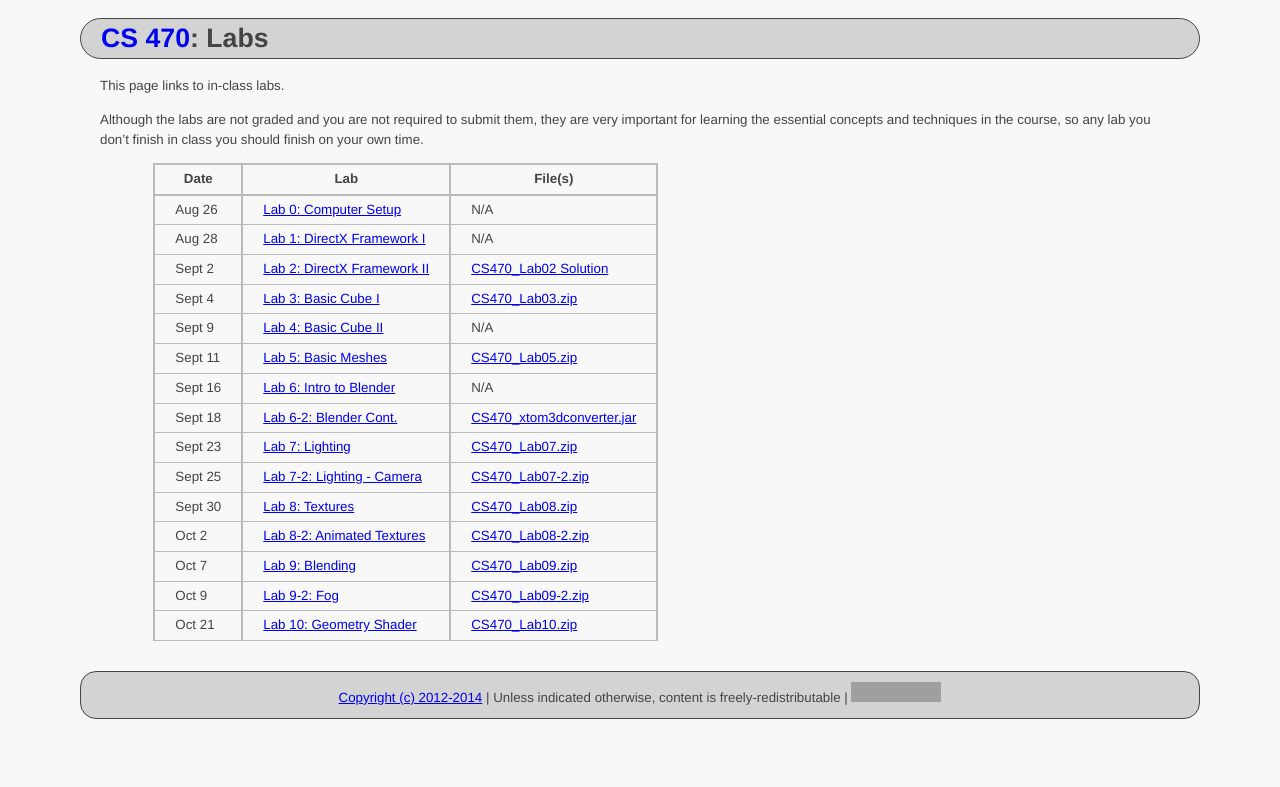
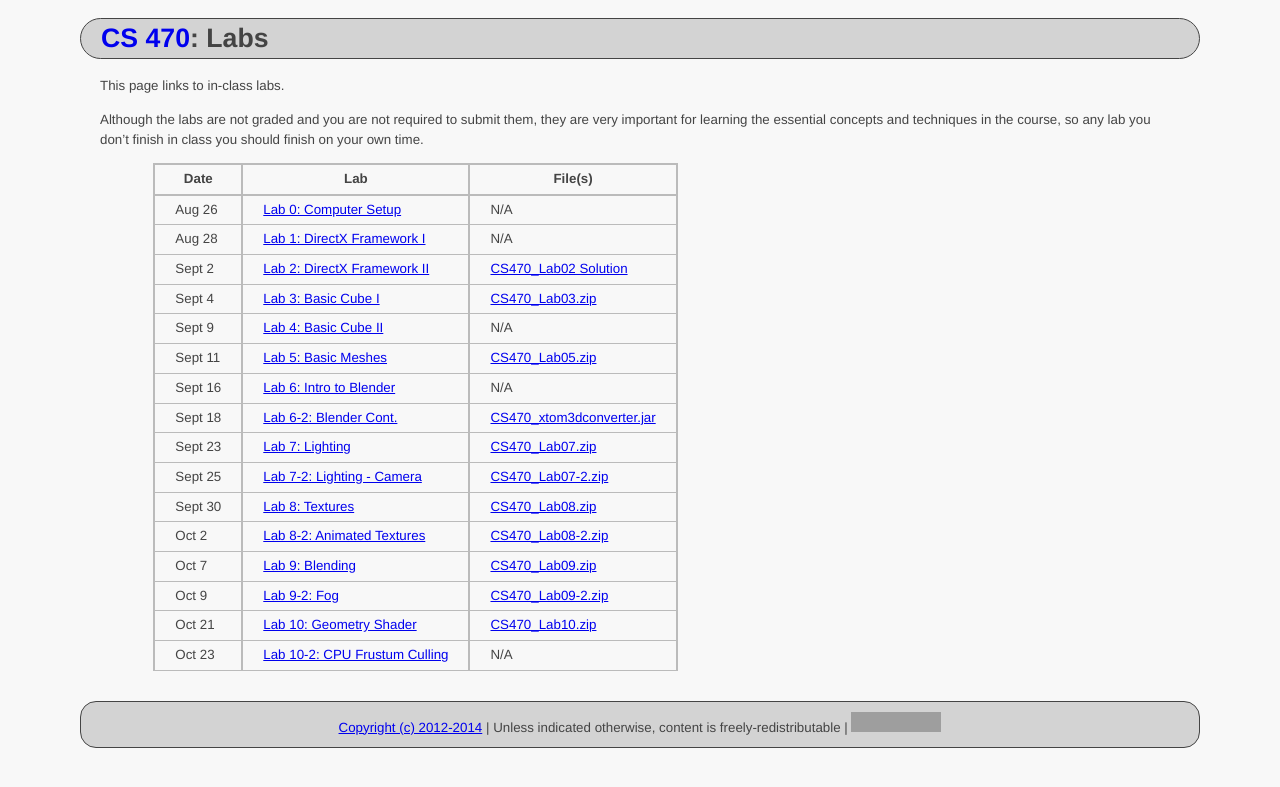
Before and after one commit to ycpcs/cs470-fall2014, a Jekyll site: the page built from labs/index.md, in a window 1280 px wide. Shown: the top 787 px of the page. Built offline with Jekyll 4.4.1, drawn with Linux system fonts in a browser that asks for light colours; Markdown is read by kramdown in place of the engine named in the settings; grey boxes are pictures that could not be loaded.

Commit message:
add link for lab 10-2
add link for lab 10-2 on frustum culling

```diff
--- a/labs/index.md
+++ b/labs/index.md
@@ -24,3 +24,4 @@ Although the labs are not graded and you are not required to submit them, they a
 > Oct 7 | [Lab 9: Blending](lab09.html) | [CS470_Lab09.zip](src/CS470_Lab09.zip)
 > Oct 9 | [Lab 9-2: Fog](lab09-2.html) | [CS470_Lab09-2.zip](src/CS470_Lab09-2.zip)
 > Oct 21 | [Lab 10: Geometry Shader](lab10.html) | [CS470_Lab10.zip](src/CS470_Lab10.zip)
+> Oct 23 | [Lab 10-2: CPU Frustum Culling](http://www.braynzarsoft.net/index.php?p=D3D11VFCulling) | N/A
```
